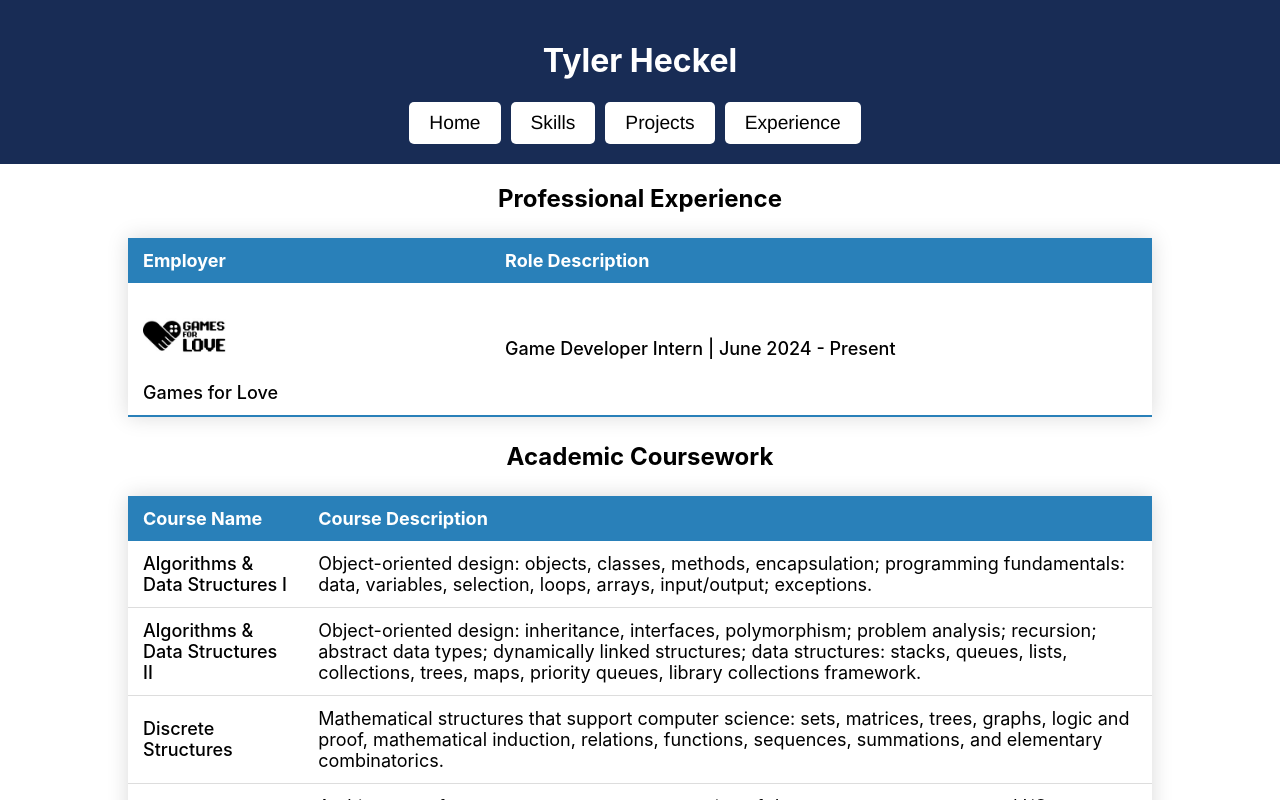
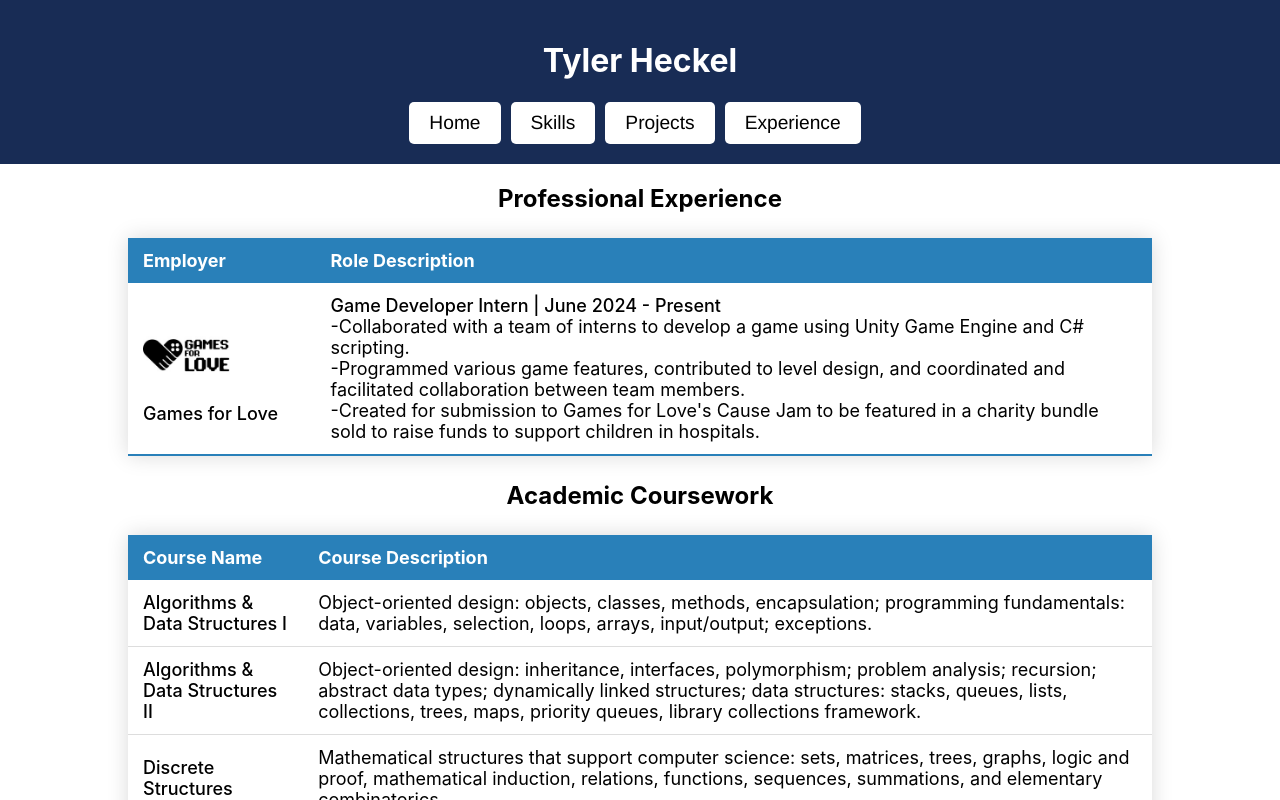
Before and after one commit to tylerheckel2/MyPortfolioWebsite, a React (Create React App) app in the folder my-portfolio/: page /experience in a window 1280 px wide. Shown: the top 800 px of the page. Built offline with nearby package versions, Linux system fonts and the light colour scheme.

Commit message:
Update Experience.js

```diff
--- a/my-portfolio/src/Experience.js
+++ b/my-portfolio/src/Experience.js
@@ -62,8 +62,8 @@ export default function ExperiencePage(){
         </thead>
         <tbody>
           <tr class ="td-typing-area">
-            <td><img src="GamesForLove.png" width = "25%" alt="Games for Love Logo"/><br></br><a class="project-header">Games for Love</a></td>
-            <td><a class="project-header">Game Developer Intern | June 2024 - Present</a><br></br></td>
+            <td><img src="GamesForLove.png" width = "55%" alt="Games for Love Logo"/><br></br><a class="project-header">Games for Love</a></td>
+            <td><a class="project-header">Game Developer Intern | June 2024 - Present</a><br></br>-Collaborated with a team of interns to develop a game using Unity Game Engine and C# scripting.<br></br>-Programmed various game features, contributed to level design, and coordinated and facilitated collaboration between team members.<br></br>-Created for submission to Games for Love's Cause Jam to be featured in a charity bundle sold to raise funds to support children in hospitals.</td>
           </tr>
           {/* <tr>
             <td>Data 1</td>
```
